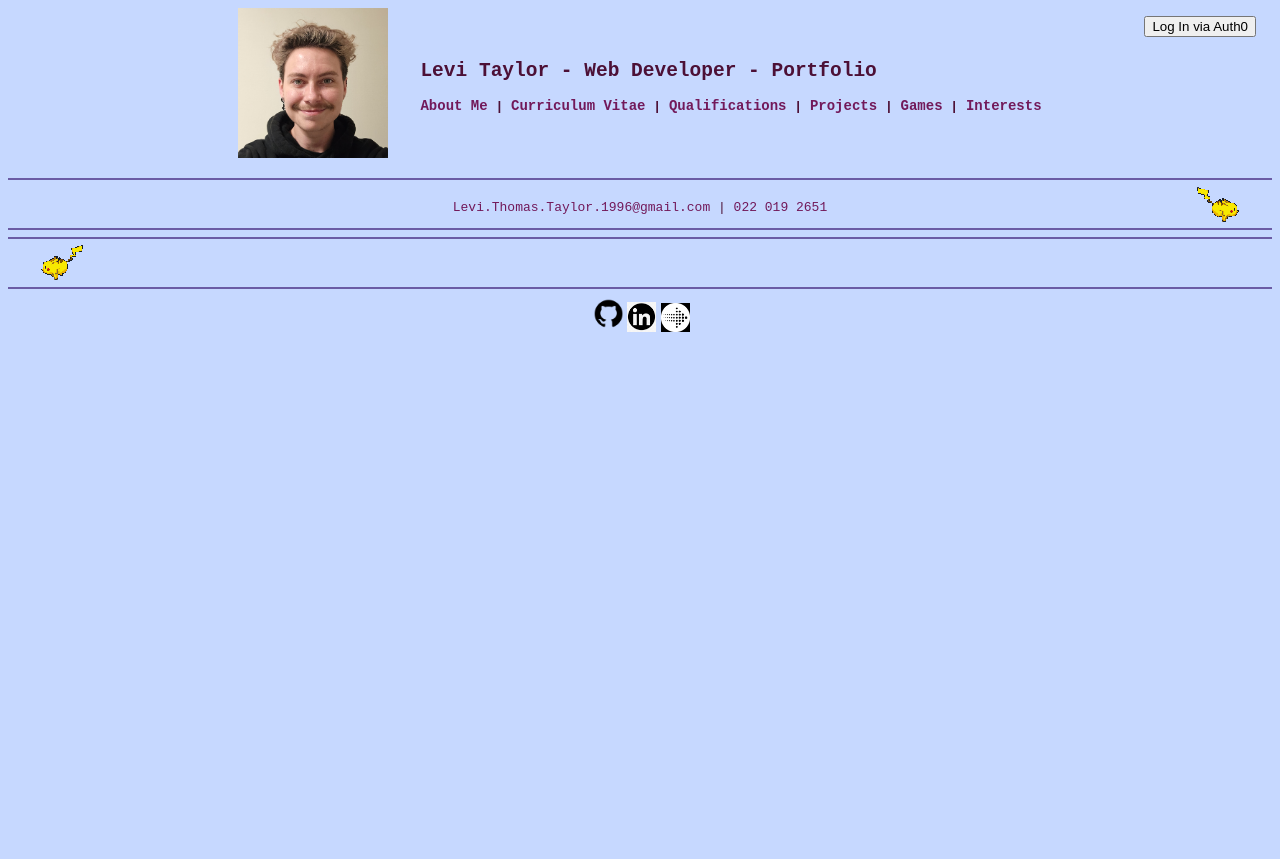
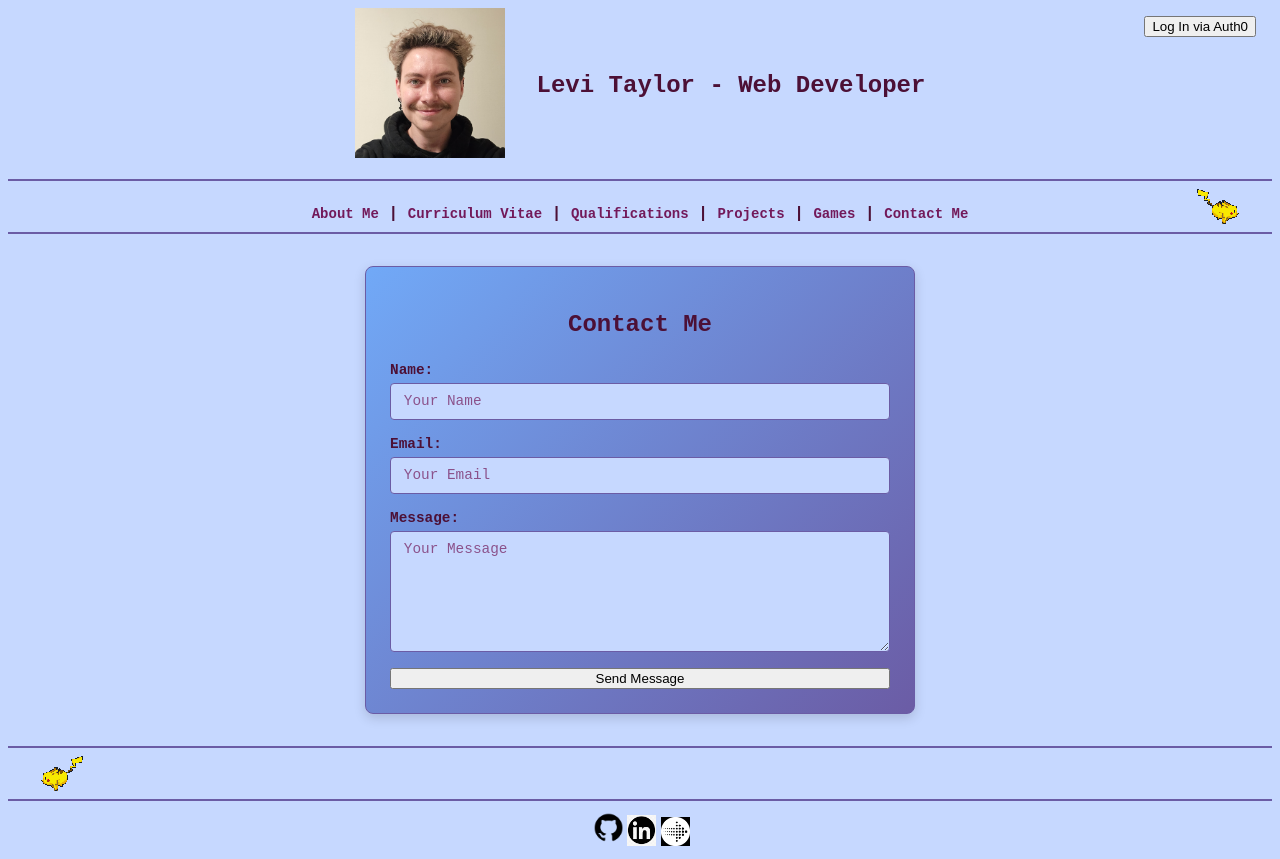
Before and after one commit to Levi-Taylor-Hotoke-26/portfolio, a React (Vite) app: page /contact-me in a window 1280 px wide. Before the commit the page ends 800 px from the top, so only its background shows below. Built offline with nearby package versions, Linux system fonts and the light colour scheme.

Commit message:
feat(contact): add contact form with working email and move interests to about me route

```diff
--- a/client/src/components/App.tsx
+++ b/client/src/components/App.tsx
@@ -6,6 +6,7 @@ import Games from '../views/Games.tsx';
 import Interests from '../views/Interests.tsx';
 import Qualifications from '../views/Qualifications.tsx';
 import AuthButton from './AuthButton.tsx';
+import ContactMe from '../views/ContactMe.tsx';
 
 export default function App() {
   return (
@@ -19,10 +20,19 @@ export default function App() {
             <div className="header-left">
               <img width="150px" height="auto" src="/images/179357454.png" alt="an image of me"/>
             </div>
+
             <div className="header-right">
-              <h1>Levi Taylor - Web Developer - Portfolio</h1>
+              <h1>Levi Taylor - Web Developer</h1>
 
-              <nav>
+
+
+            </div>
+
+          </div>
+          <hr />
+          <div className="pikachu-track">
+            <img src="/images/pikachu-running.gif" alt="Pikachu running" className="pikachu-running" />
+            <nav>
                 <p>
                   <Link to="/">About Me</Link>
                   <b> | </b>
@@ -34,18 +44,9 @@ export default function App() {
                   <b> | </b>
                   <Link to="/games">Games</Link>
                   <b> | </b>
-                  <Link to="/interests">Interests</Link>
+                  <Link to="/contact-me">Contact Me</Link>
                 </p>
               </nav>
-            </div>
-          </div>
-
-
-
-          <hr />
-          <div className="pikachu-track">
-            <img src="/images/pikachu-running.gif" alt="Pikachu running" className="pikachu-running" />
-            <p><a href="mailto:levi.thomas.taylor.1996@gmail.com">Levi.Thomas.Taylor.1996@gmail.com</a> | <a href="tel:+64220192651">022 019 2651</a></p>
           </div>
           <hr />
         </header>
@@ -57,7 +58,7 @@ export default function App() {
             <Route path="/qualifications" element={<Qualifications />} />
             <Route path="/projects" element={<Projects />} />
             <Route path="/games" element={<Games />} />
-            <Route path="/interests" element={<Interests />} />
+            <Route path="/contact-me" element={<ContactMe />} />
           </Routes>
         </main>
 
--- a/client/src/views/AboutMe.tsx
+++ b/client/src/views/AboutMe.tsx
@@ -1,4 +1,5 @@
 import Skills from "../components/Skills.tsx";
+import Interests from "./Interests.tsx";
 
 export default function AboutMe() {
   return (
@@ -30,6 +31,10 @@ export default function AboutMe() {
   <section id="skills">
     <Skills />
   </section>
+
+  <section id="interests">
+    <Interests />
+  </section>
   </>
   );
 }
--- /dev/null
+++ b/client/src/views/ContactMe.tsx
@@ -0,0 +1,37 @@
+import { useForm, ValidationError } from '@formspree/react';
+
+export default function ContactMe() {
+  const [state, handleSubmit] = useForm("xnpneavg");
+
+  if (state.succeeded) {
+    return <p className="success-msg">Thanks for your message! I'll get back to you soon.</p>;
+  }
+
+  return (
+    <section id="contact-me">
+      <h2>Contact Me</h2>
+      <form onSubmit={handleSubmit} className="contact-form">
+        <div className="form-group">
+          <label htmlFor="name">Name:</label>
+          <input type="text" id="name" name="name" placeholder="Your Name" required/>
+        </div>
+
+        <div className="form-group">
+          <label htmlFor="email">Email:</label>
+          <input type="email" id="email" name="email" placeholder="Your Email" required/>
+          <ValidationError prefix="Email" field="email" errors={state.errors} />
+        </div>
+
+        <div className="form-group">
+          <label htmlFor="message">Message:</label>
+          <textarea id="message" name="message" rows={4} placeholder="Your Message" required></textarea>
+          <ValidationError prefix="Message" field="message" errors={state.errors} />
+        </div>
+
+        <button type="submit" disabled={state.submitting} className="submit-btn">
+          {state.submitting ? 'Sending...' : 'Send Message'}
+        </button>
+      </form>
+    </section>
+  );
+}
--- a/client/src/views/Interests.tsx
+++ b/client/src/views/Interests.tsx
@@ -1,4 +1,3 @@
-import React from 'react';
 import { interestsData, InterestItem } from '../data/interestsData.ts';
 
 export default function Interests() {
--- a/package.json
+++ b/package.json
@@ -24,6 +24,7 @@
   "type": "module",
   "dependencies": {
     "@auth0/auth0-react": "^2.27.0",
+    "@formspree/react": "^3.0.0",
     "express": "^5.2.1",
     "react": "^19.3.0",
     "react-dom": "^19.3.0",
--- a/styles/main.css
+++ b/styles/main.css
@@ -1,7 +1,7 @@
 body{
   background-color: #C6D8FF;
   text-align: center;
-  font-family: monospace;
+  font-family: monospace, sans-serif;
   color: #4C1036;
 }
 
@@ -14,18 +14,15 @@ header h1, header h2 {
 }
 
 .header {
-  position: relative; /* Allows absolute positioning for the auth button inside */
-  padding: 1.5rem 1rem 0 1rem;
+  position: relative;
 }
 
-/* Pin the login button to the top right */
 .auth {
   position: absolute;
   top: 1rem;
   right: 1.5rem;
 }
 
-/* Flex container to place image on the left and text content on the right */
 .header-content {
   display: flex;
   align-items: center;
@@ -33,7 +30,7 @@ header h1, header h2 {
   gap: 2rem;
   max-width: 1000px;
   margin: 0 auto 1rem auto;
-  text-align: left; /* Aligns text neatly to the left next to the image */
+  text-align: left;
 }
 
 nav a {
@@ -104,6 +101,24 @@ hr {
   100% {
     transform: scaleX(-1) translateX(calc(100vw + 150px));
   }
+}
+
+#about-me {
+  display: flex;
+  flex-direction: column;
+  align-items: center;
+  text-align: center;
+  max-width: 800px;
+  margin: 0 auto;
+  padding: 0 1rem;
+}
+
+#about-me p {
+  display: block;
+  max-width: 600px;
+  text-align: center;
+  margin-left: auto;
+  margin-right: auto;
 }
 
 /* Skill Stacks */
@@ -436,3 +451,94 @@ iframe {
   color: #72195A;
   text-decoration: none;
 }
+
+/* Contact Me */
+
+#contact-me, .contact-section {
+  max-width: 500px;
+  margin: 2rem auto;
+  padding: 1.5rem;
+  background: linear-gradient(135deg, #71A9F7 0%, #6B5CA5 100%);
+  border: 1px solid #6B5CA5;
+  border-radius: 8px;
+  text-align: left;
+  color: #4C1036;
+  box-shadow: 0 4px 12px rgba(0, 0, 0, 0.15);
+}
+
+.contact-section h2, #contact-me h2 {
+  color: #4C1036;
+  text-align: center;
+  margin-bottom: 1.5rem;
+}
+
+.contact-form {
+  display: flex;
+  flex-direction: column;
+  gap: 1rem;
+}
+
+.form-group {
+  display: flex;
+  flex-direction: column;
+  gap: 0.3rem;
+}
+
+.form-group label {
+  font-weight: bold;
+  font-size: 0.9rem;
+  color: #4C1036;
+}
+
+.contact-form input,
+.contact-form textarea {
+  font-family: monospace, sans-serif;
+  padding: 0.6rem 0.8rem;
+  border: 1px solid #6B5CA5;
+  border-radius: 4px;
+  background-color: #C6D8FF;
+  color: #4C1036;
+  font-size: 0.9rem;
+  outline: none;
+  transition: border-color 0.2s ease, box-shadow 0.2s ease;
+}
+
+.contact-form input::placeholder,
+.contact-form textarea::placeholder {
+  color: #72195A;
+  opacity: 0.7;
+}
+
+.contact-form input:focus,
+.contact-form textarea:focus {
+  border-color: #4C1036;
+  box-shadow: 0 0 5px rgba(76, 16, 54, 0.3);
+}
+
+.contact-form textarea {
+  resize: vertical;
+  min-height: 100px;
+}
+
+.contact-submit-btn {
+  display: inline-block;
+  background-color: #72195A;
+  color: #C6D8FF;
+  padding: 0.6rem 1.2rem;
+  border: none;
+  border-radius: 0.375rem;
+  font-family: monospace, sans-serif;
+  font-weight: bold;
+  font-size: 0.95rem;
+  cursor: pointer;
+  text-align: center;
+  margin-top: 0.5rem;
+  transition: background-color 0.2s ease, transform 0.2s ease, box-shadow 0.2s ease, color 0.2s ease;
+}
+
+.contact-submit-btn:hover {
+  background-color: #4C1036;
+  color: #C6D8FF;
+  transform: scale(1.05);
+  box-shadow: 0 4px 12px rgba(0, 0, 0, 0.25);
+}
```
Also changed, not shown: 1 other file (tests, documents, lock files or other folders).
